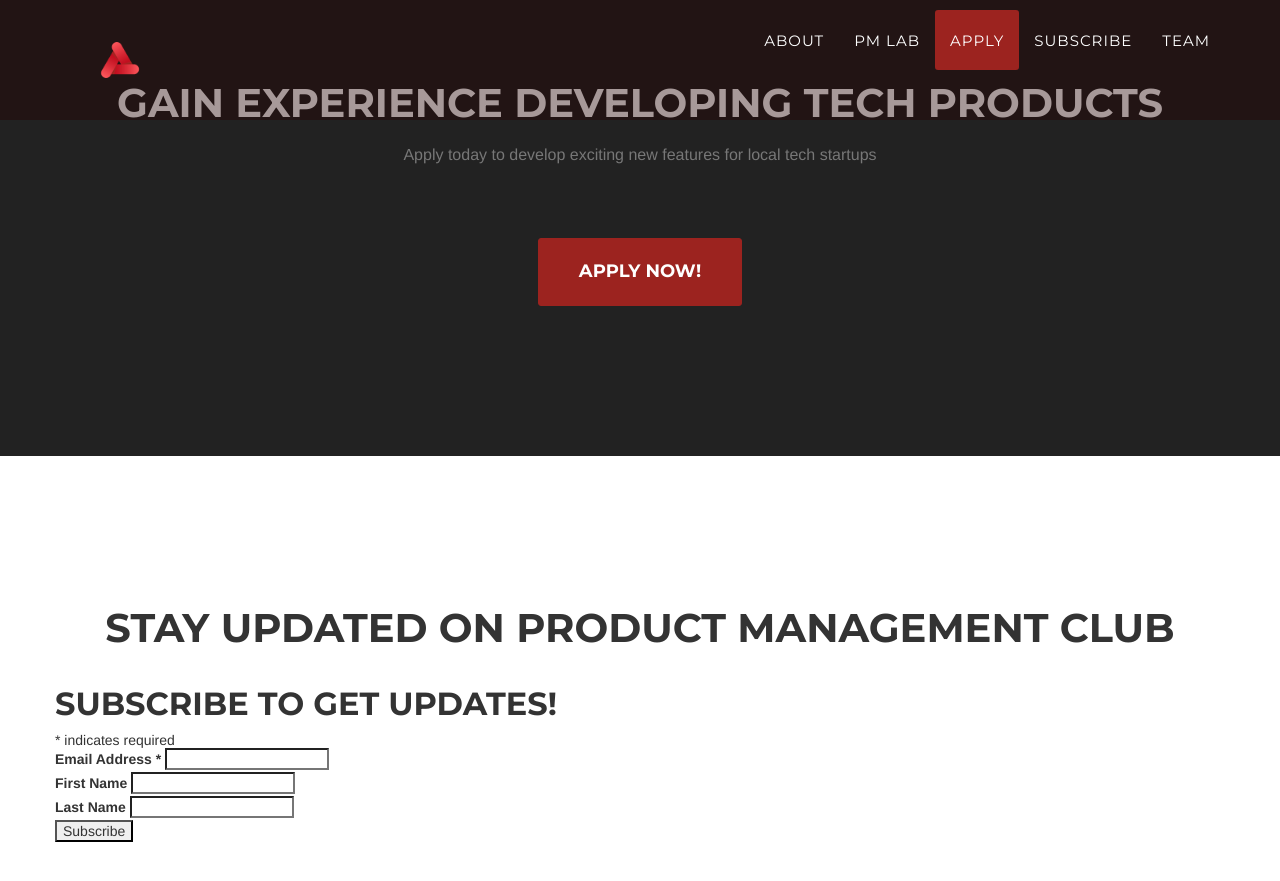
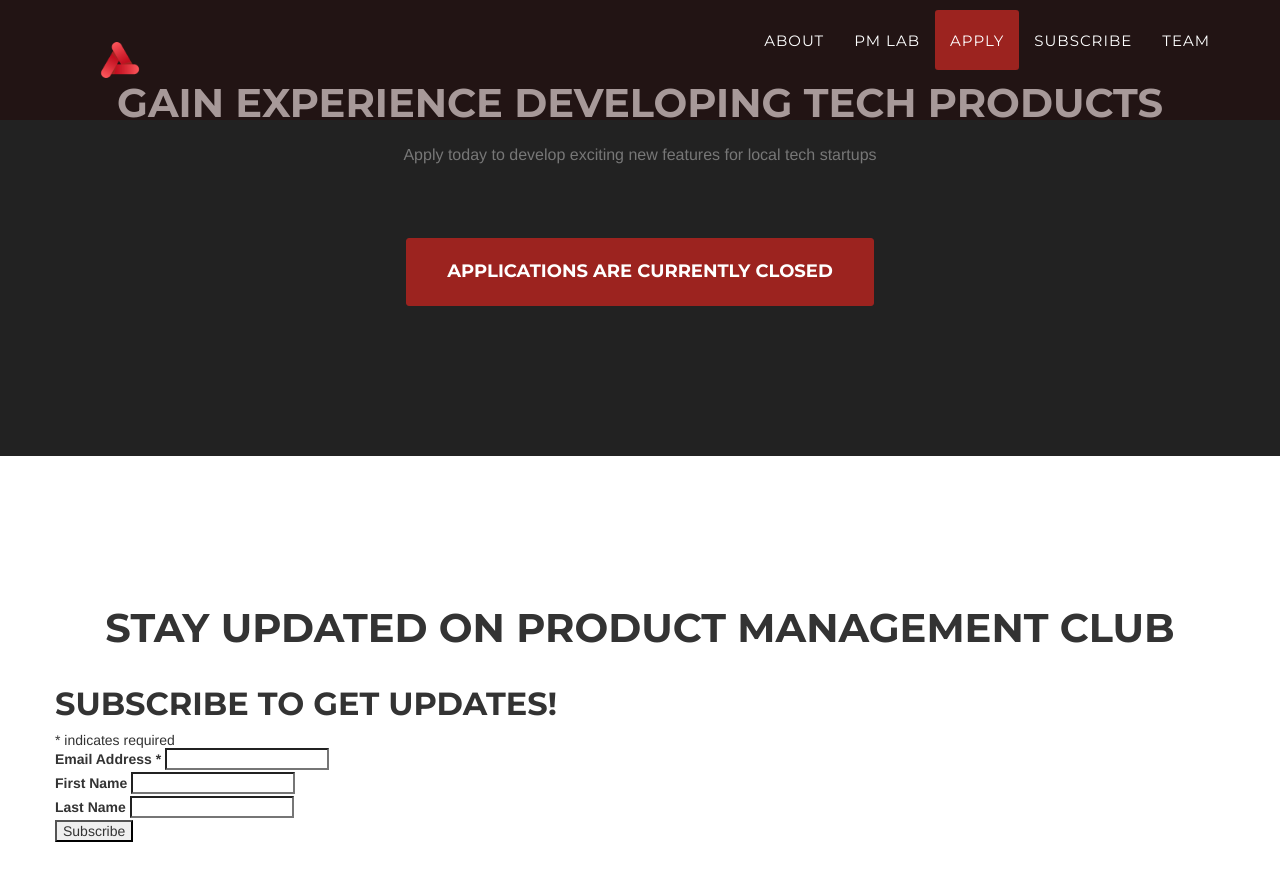
Before and after one commit to unc-pmclub/main-website, a Jekyll site: the page built from index.html, in a window 1280 px wide and 900 px high, scrolled down 4419 px. Shown: the top 881 px of the window. Built offline with Jekyll 4.4.1, drawn with Linux system fonts in a browser that asks for light colours; some web fonts are replaced; comment, search, counter and statistics services are not loaded.

Commit message:
Updated "Apply Now" button 2 reflect closed apps

```diff
--- a/_includes/join.html
+++ b/_includes/join.html
@@ -11,11 +11,8 @@
       </div>
     </div>
     <div class="row">
-      <a
-        target="blank"
-        href="https://docs.google.com/forms/d/e/1FAIpQLScHOphXZDyZRqhu7cemTD-hzKgl6TSB2JvKkGsy5Xmr7U56Iw/viewform?usp=sf_link"
-        class="btn btn-xl"
-        >Apply Now!</a
+      <a target="blank" href="#" class="btn btn-xl"
+        >Applications are Currently Closed</a
       >
       <!-- Begin Mailchimp Signup Form -->
       <!-- Begin Mailing list subscription
```
